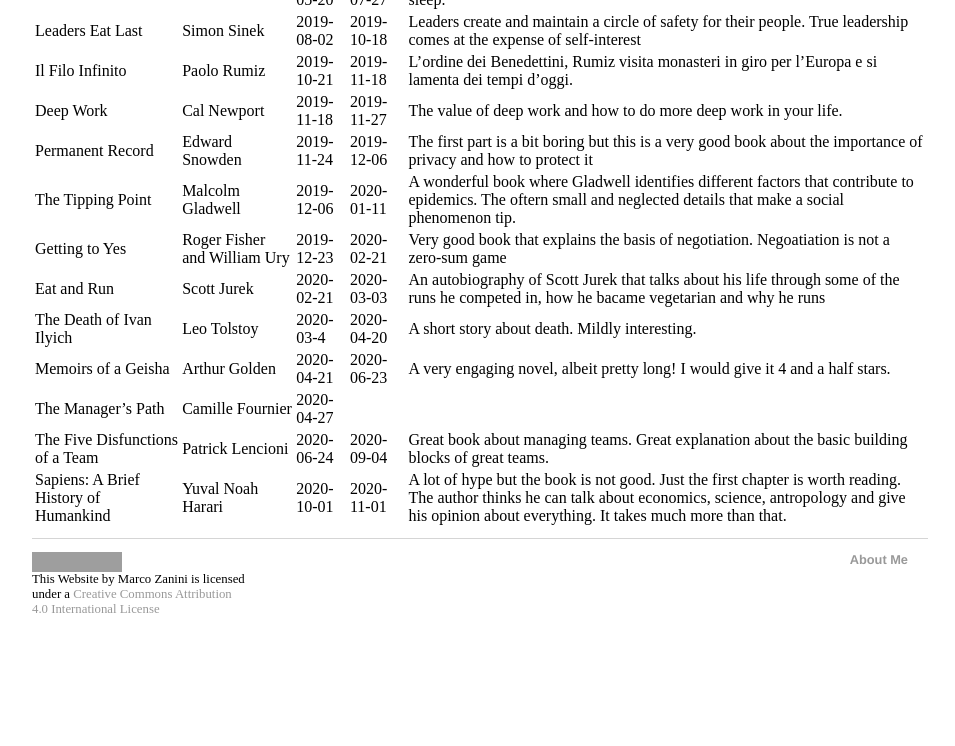
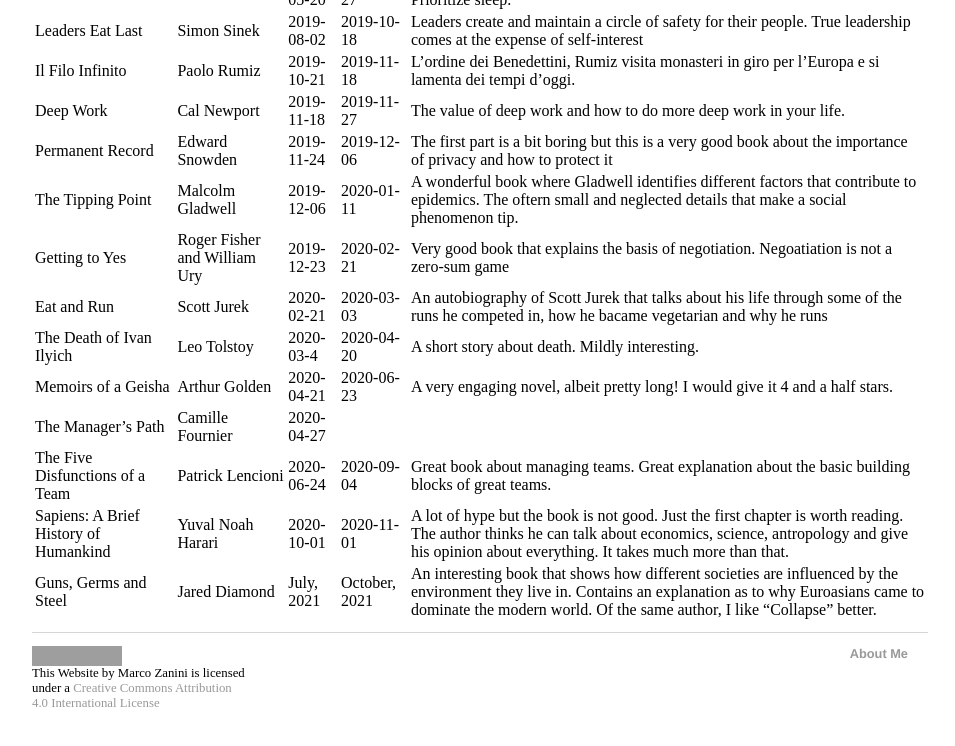
Before and after one commit to mzanini/mzanini.github.io, a Jekyll site: the page built from books.md, in a window 1280 px wide, cut to the strip 324-1095 px from the top of the page. Shown: the top 746 px of the strip, without its empty margins (160-1115 px from the left). Built offline with Jekyll 4.4.1, drawn with Linux system fonts in a browser that asks for light colours; our own code applies the rules of GitHub Pages for plain Markdown files; before the commit the page ends 1001 px from its top, so only the background shows below that; grey boxes are pictures that could not be loaded.

Commit message:
Add Guns,Germs and steel review

```diff
--- a/books.md
+++ b/books.md
@@ -17,3 +17,4 @@
 | The Manager's Path | Camille Fournier | 2020-04-27 | | |
 | The Five Disfunctions of a Team | Patrick Lencioni | 2020-06-24 | 2020-09-04 | Great book about managing teams. Great explanation about the basic building blocks of great teams. |
 | Sapiens: A Brief History of Humankind | Yuval Noah Harari | 2020-10-01 | 2020-11-01 | A lot of hype but the book is not good. Just the first chapter is worth reading. The author thinks he can talk about economics, science, antropology and give his opinion about everything. It takes much more than that. |
+| Guns, Germs and Steel | Jared Diamond | July, 2021 | October, 2021 | An interesting book that shows how different societies are influenced by the environment they live in. Contains an explanation as to why Euroasians came to dominate the modern world. Of the same author, I like "Collapse" better. |
```
